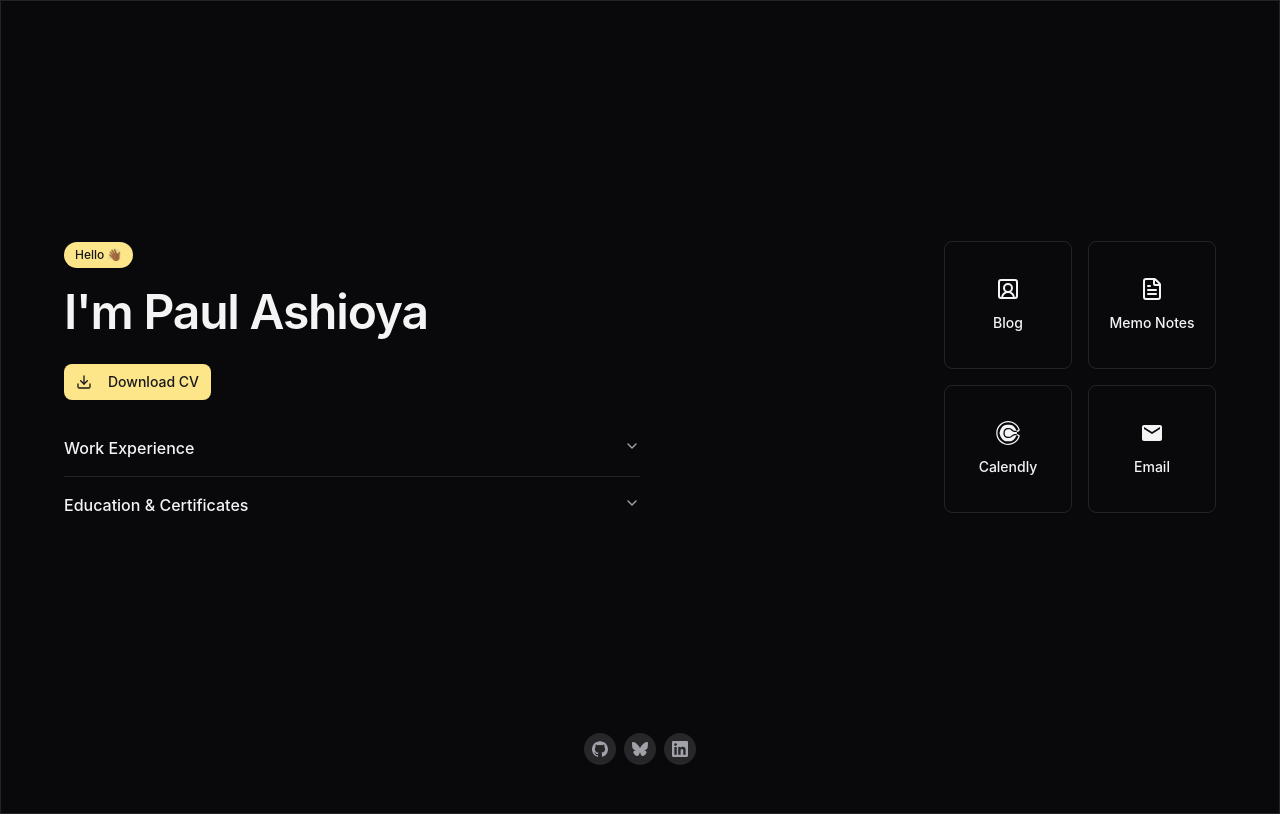
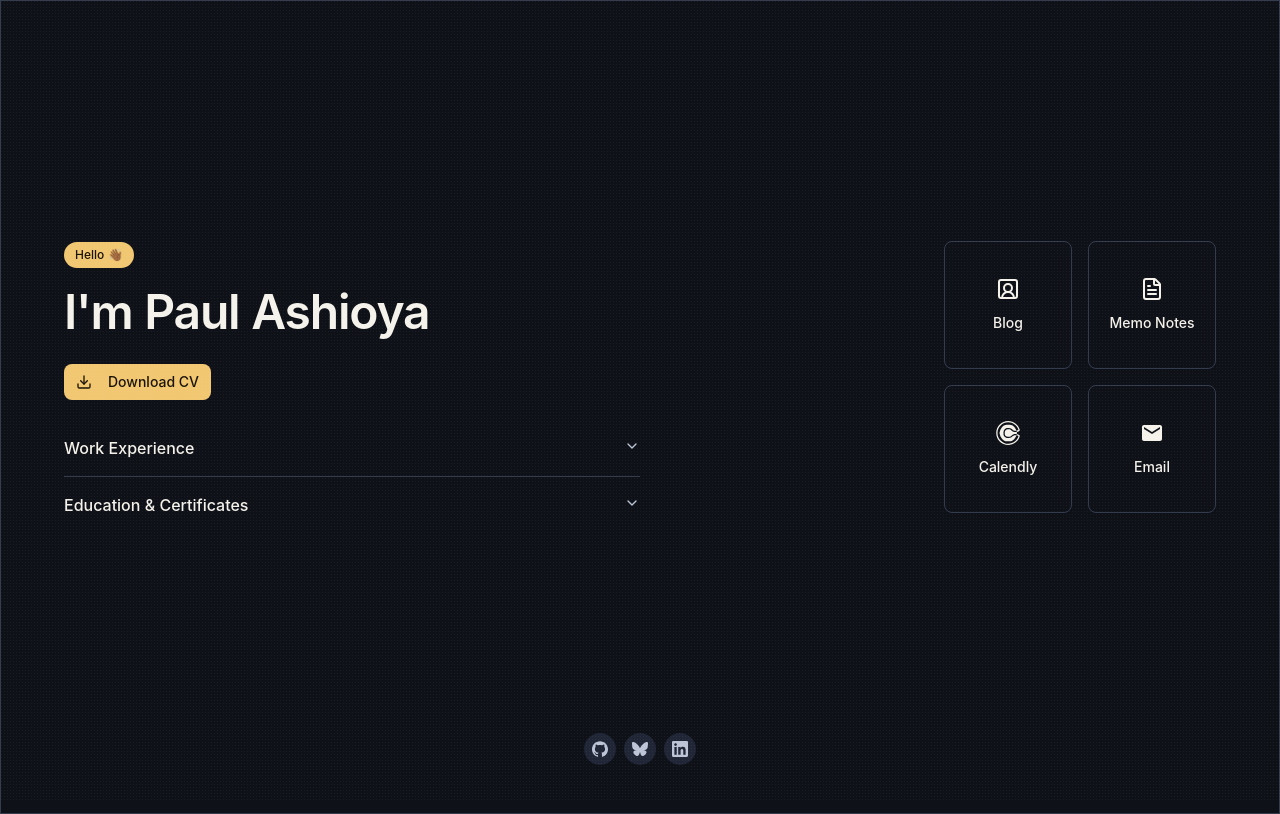
Before and after one commit to pashioya/portfolio, a Next.js app: page / in a window 1280 px wide. Built offline with nearby package versions, Linux system fonts and the light colour scheme.

Commit message:
style(theme): refresh global palette and page background

```diff
--- a/app/globals.css
+++ b/app/globals.css
@@ -11,7 +11,7 @@
 @theme inline {
     --color-background: var(--background);
     --color-foreground: var(--foreground);
-    --font-sans: var(--font-0xproto);
+    --font-sans: var(--font-geist-sans);
     --font-mono: var(--font-geist-mono);
     --color-sidebar-ring: var(--sidebar-ring);
     --color-sidebar-border: var(--sidebar-border);
@@ -53,24 +53,24 @@
 
 :root {
     --radius: 0.625rem;
-    --background: #09090b;
-    --foreground: #f4f4f5;
-    --card: #09090b;
-    --card-foreground: #f4f4f5;
-    --popover: #09090b;
-    --popover-foreground: #f4f4f5;
-    --primary: #fde68a;
-    --primary-foreground: #18181b;
-    --secondary: #27272a;
-    --secondary-foreground: #f4f4f5;
-    --muted: #27272a;
-    --muted-foreground: #a1a1aa;
-    --accent: #ffffff;
-    --accent-foreground: #18181b;
+    --background: #0f1118;
+    --foreground: #f4f2eb;
+    --card: #141824;
+    --card-foreground: #f4f2eb;
+    --popover: #111520;
+    --popover-foreground: #f4f2eb;
+    --primary: #f2c772;
+    --primary-foreground: #1a1304;
+    --secondary: #202636;
+    --secondary-foreground: #e8e7e2;
+    --muted: #1a1f2d;
+    --muted-foreground: #bcc4d6;
+    --accent: #f7df9f;
+    --accent-foreground: #1a1304;
     --destructive: oklch(0.577 0.245 27.325);
-    --border: rgb(39 39 42 / 0.9);
-    --input: rgb(39 39 42 / 0.9);
-    --ring: #fde68a;
+    --border: rgb(120 140 178 / 0.35);
+    --input: rgb(120 140 178 / 0.35);
+    --ring: #f2c772;
     --chart-1: oklch(0.646 0.222 41.116);
     --chart-2: oklch(0.6 0.118 184.704);
     --chart-3: oklch(0.398 0.07 227.392);
@@ -84,8 +84,8 @@
     --sidebar-accent-foreground: oklch(0.205 0 0);
     --sidebar-border: oklch(0.922 0 0);
     --sidebar-ring: oklch(0.708 0 0);
-    --scrollbar-primary: #fde68a;
-    --scrollbar-background: #09090b;
+    --scrollbar-primary: #d8a754;
+    --scrollbar-background: #10131c;
     --status-success-glow-soft: rgb(34 197 94 / 0.5);
     --status-success-glow-strong: rgb(34 197 94 / 0.8);
     --status-warning-glow-soft: rgb(234 179 8 / 0.5);
@@ -93,24 +93,24 @@
 }
 
 .dark {
-    --background: #09090b;
-    --foreground: #f4f4f5;
-    --card: #09090b;
-    --card-foreground: #f4f4f5;
-    --popover: #09090b;
-    --popover-foreground: #f4f4f5;
-    --primary: #fde68a;
-    --primary-foreground: #18181b;
-    --secondary: #27272a;
-    --secondary-foreground: #f4f4f5;
-    --muted: #27272a;
-    --muted-foreground: #a1a1aa;
-    --accent: #ffffff;
-    --accent-foreground: #18181b;
+    --background: #0f1118;
+    --foreground: #f4f2eb;
+    --card: #141824;
+    --card-foreground: #f4f2eb;
+    --popover: #111520;
+    --popover-foreground: #f4f2eb;
+    --primary: #f2c772;
+    --primary-foreground: #1a1304;
+    --secondary: #202636;
+    --secondary-foreground: #e8e7e2;
+    --muted: #1a1f2d;
+    --muted-foreground: #bcc4d6;
+    --accent: #f7df9f;
+    --accent-foreground: #1a1304;
     --destructive: oklch(0.704 0.191 22.216);
-    --border: rgb(39 39 42 / 0.9);
-    --input: rgb(39 39 42 / 0.9);
-    --ring: #fde68a;
+    --border: rgb(120 140 178 / 0.35);
+    --input: rgb(120 140 178 / 0.35);
+    --ring: #f2c772;
     --chart-1: oklch(0.488 0.243 264.376);
     --chart-2: oklch(0.696 0.17 162.48);
     --chart-3: oklch(0.769 0.188 70.08);
@@ -124,8 +124,8 @@
     --sidebar-accent-foreground: oklch(0.985 0 0);
     --sidebar-border: oklch(1 0 0 / 10%);
     --sidebar-ring: oklch(0.556 0 0);
-    --scrollbar-primary: #fde68a;
-    --scrollbar-background: #09090b;
+    --scrollbar-primary: #d8a754;
+    --scrollbar-background: #10131c;
     --status-success-glow-soft: rgb(34 197 94 / 0.5);
     --status-success-glow-strong: rgb(34 197 94 / 0.8);
     --status-warning-glow-soft: rgb(234 179 8 / 0.5);
@@ -140,6 +140,7 @@
     html {
         scrollbar-color: var(--scrollbar-primary) var(--scrollbar-background);
         scrollbar-width: thin;
+        scroll-behavior: smooth;
     }
 
     ::-webkit-scrollbar {
@@ -162,7 +163,33 @@
     }
 
     body {
-        @apply bg-background text-foreground;
+        @apply bg-background text-foreground antialiased;
+        background-image:
+            radial-gradient(
+                circle at 15% 10%,
+                rgb(242 199 114 / 0.14),
+                transparent 36%
+            ),
+            radial-gradient(
+                circle at 84% 18%,
+                rgb(122 146 197 / 0.16),
+                transparent 42%
+            ),
+            linear-gradient(180deg, #111421 0%, #0f1118 45%, #0e1016 100%);
+        font-variant-numeric: tabular-nums;
+    }
+
+    body::before {
+        content: "";
+        position: fixed;
+        inset: 0;
+        pointer-events: none;
+        opacity: 0.08;
+        background-image: radial-gradient(
+            rgb(248 248 248 / 0.65) 0.55px,
+            transparent 0.55px
+        );
+        background-size: 3px 3px;
     }
 }
 
```
